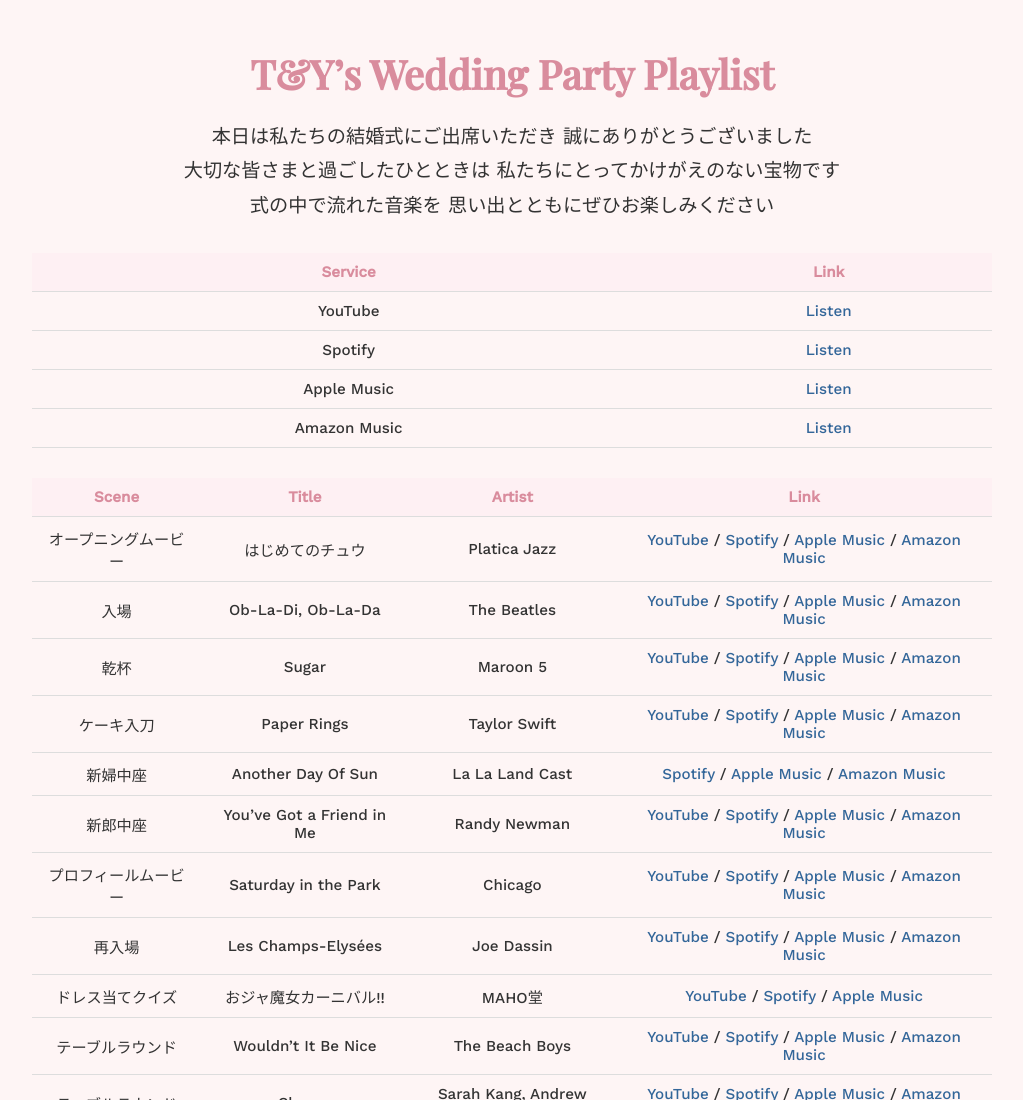
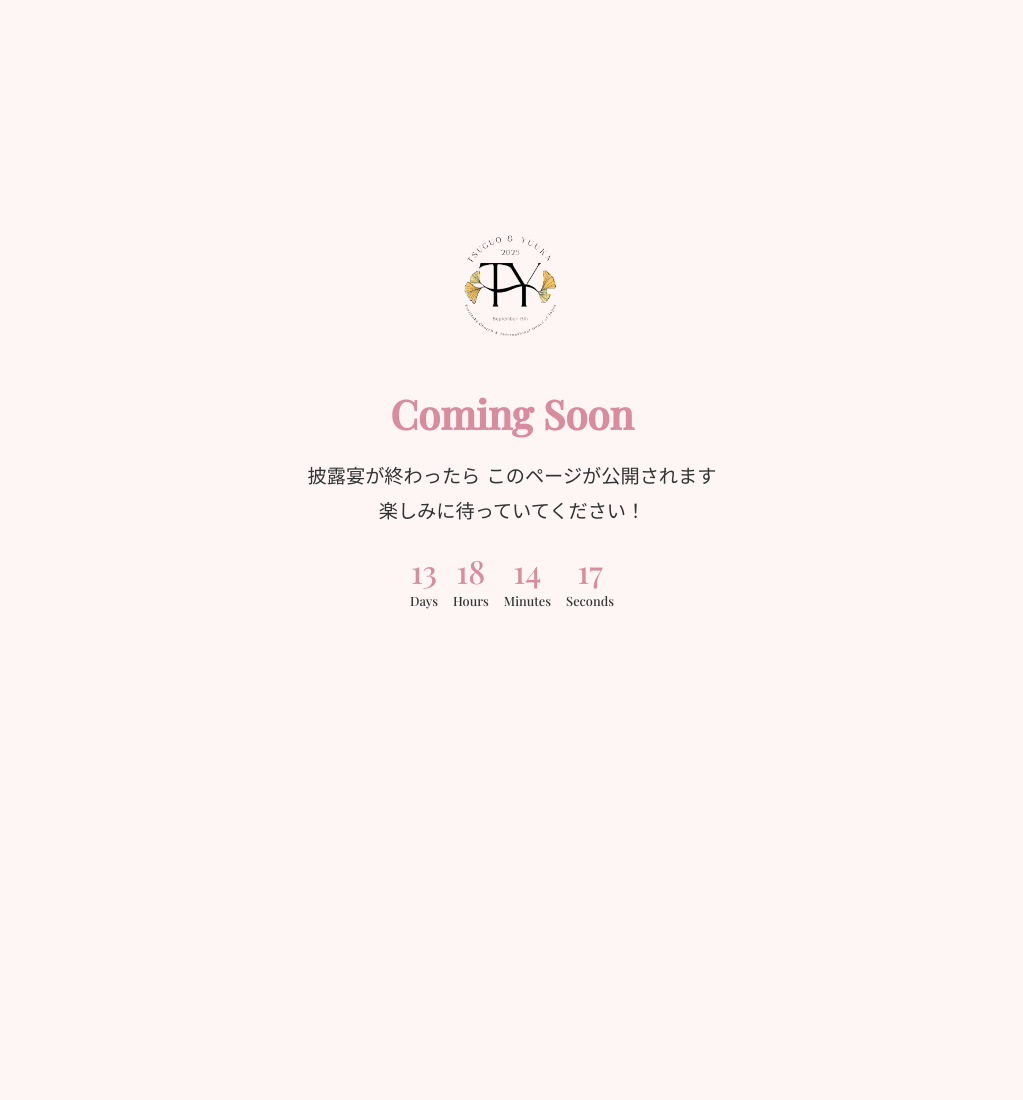
Before and after one commit to tsuguhatto/tsuguhatto.github.io, a plain HTML site: page index.html in a window 1280 px wide. Shown: the top 1100 px of the page, without its empty margins (128-1151 px from the left). After the commit the page ends 800 px from the top, so only its background shows below. Drawn offline with nearby package versions, Linux system fonts and the light colour scheme.

Commit message:
set time

```diff
--- a/index.html
+++ b/index.html
@@ -436,7 +436,7 @@
   const playlist = document.getElementById("wedding-playlist");
 
   // 公開日を日本時間で設定（例：2025年9月13日19:00）
-  const weddingDate = new Date("2025-08-31T00:30:00+09:00");
+  const weddingDate = new Date("2025-09-13T19:00:00+09:00");
 
 function showPlaylist() {
   // 1. フェードアウト
```
